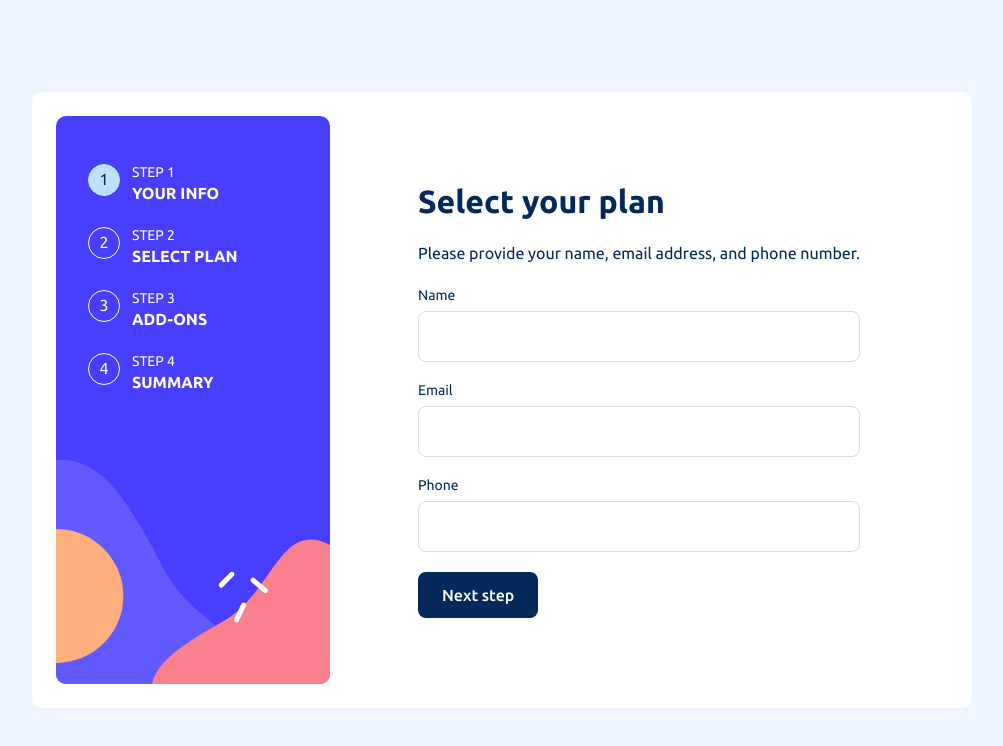
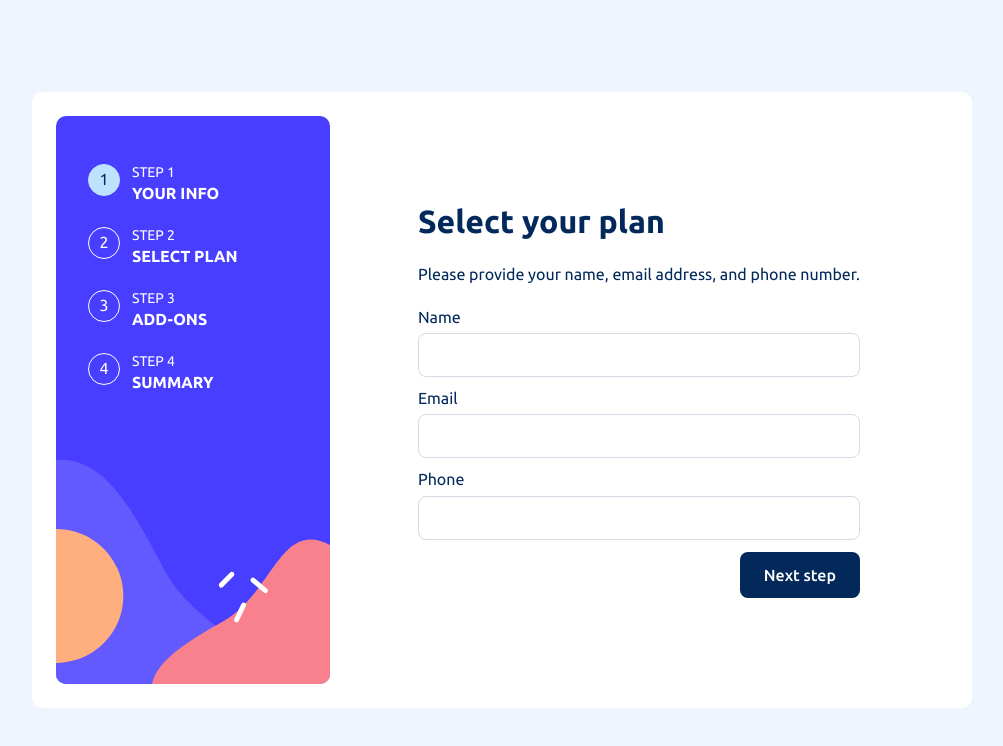
Before and after one commit to philligan/multi-step-form, a React (Create React App) app: page / in a window 1280 px wide. Shown: the top 746 px of the page, without its empty margins (138-1141 px from the left). Built offline with nearby package versions, Linux system fonts and the light colour scheme.

Commit message:
Added React Hooks Form package and hooked up the step one form fields

```diff
--- a/package.json
+++ b/package.json
@@ -8,6 +8,7 @@
     "@testing-library/user-event": "^13.5.0",
     "react": "^18.2.0",
     "react-dom": "^18.2.0",
+    "react-hook-form": "^7.51.0",
     "react-scripts": "5.0.1",
     "sass": "^1.71.1",
     "web-vitals": "^2.1.4"
--- a/src/components/App/App.jsx
+++ b/src/components/App/App.jsx
@@ -4,10 +4,7 @@ import '../../styles/_functions.scss';
 import '../../styles/_page.scss';
 import '../../styles/_units.scss';
 
-import Button from '../Button/Button';
-import FieldLabel  from '../FieldLabel/FieldLabel';
 import FormWrapper from '../FormWrapper/FormWrapper';
-import InputField from '../InputField/InputField';
 import PanelWrapper from '../PanelWrapper/PanelWrapper';
 import Stepper from '../Stepper/Stepper';
 import StepWrapper from '../StepWrapper/StepWrapper';
@@ -18,33 +15,16 @@ function App() {
       <PanelWrapper>
         <Stepper />
         <StepWrapper title='Select your plan' desc='Please provide your name, email address, and phone number.'>
-          <FormWrapper>
-            <div>
-              <FieldLabel>Name</FieldLabel>
-              <InputField />
-            </div>
-            <div>
-              <FieldLabel>Email</FieldLabel>
-              <InputField />
-            </div>
-            <div>
-              <FieldLabel>Phone</FieldLabel>
-              <InputField />
-            </div>
-            <div>
-              <Button type='submit'>Next step</Button>
-            </div>
-          </FormWrapper>
+          <FormWrapper />
         </StepWrapper>
+      {/* TODO: Hook up other steps */}
+      {/* <StepWrapper title='Select your plan' desc='You have the option of monthly or yearly billing.'>
+      </StepWrapper>
+      <StepWrapper title='Pick add-ons' desc='Add-ons help enhance your gaming experience.'>
+      </StepWrapper>
+      <StepWrapper title='Finishing up' desc='Double-check everything looks OK before confirming.'>
+      </StepWrapper> */}
       </PanelWrapper>
-
-      {/* TODO: Hook up other step panels */}
-      {/* <PanelWrapper title='Select your plan' desc='You have the option of monthly or yearly billing.'>
-      </PanelWrapper>
-      <PanelWrapper title='Pick add-ons' desc='Add-ons help enhance your gaming experience.'>
-      </PanelWrapper>
-      <PanelWrapper title='Finishing up' desc='Double-check everything looks OK before confirming.'>
-      </PanelWrapper> */}
     </>
   );
 }
--- a/src/components/FieldLabel/FieldLabel.jsx
+++ /dev/null
@@ -1,7 +0,0 @@
-import "./FieldLabel.scss";
-
-function FieldLabel({ children, id }) {
-  return <label className="field-label" for={id}>{children}</label>;
-}
-
-export default FieldLabel;
--- a/src/components/FieldLabel/FieldLabel.scss
+++ /dev/null
@@ -1,6 +0,0 @@
-.field-label {
-  display: block;
-  margin-bottom: 0.5rem;
-  font-size: 0.875rem;
-  line-height: 1.1429;
-}
--- a/src/components/FormWrapper/FormWrapper.jsx
+++ b/src/components/FormWrapper/FormWrapper.jsx
@@ -1,7 +1,69 @@
 import './FormWrapper.scss';
+import Button from '../Button/Button';
+import InputField from '../InputField/InputField';
+import { useForm } from "react-hook-form";
 
-function FormWrapper({ children }) {
-  return <form className="form-wrapper">{children}</form>;
+function FormWrapper() {
+  const { register, handleSubmit, formState: { errors }  } = useForm({
+    mode: "onBlur"
+  });
+  const onFormSubmit  = data => console.log(data);
+  const onErrors = errors => console.error(errors);
+
+  const registerOptions = {
+    name: {
+      required: "Name is required"
+    },
+    email: {
+      pattern: {
+        value: /^[\w-.]+@([\w-]+\.)+[\w-]{2,4}$/,
+        message: "Incorrect email format"
+      },
+      required: "Email is required"
+    },
+    tel: {
+      pattern: {
+        value: /^0([1-6][0-9]{8,10}|7[0-9]{9})$/,
+        message: "Incorrect phone number format"
+      },
+      required: "Phone number is required",
+    }
+  }
+
+  return (
+    <form className="form-wrapper" onSubmit={handleSubmit(onFormSubmit, onErrors)} noValidate>
+      <InputField
+        error={errors?.name?.message}
+        id="name"
+        label="Name"
+        name="name"
+        options={registerOptions.name}
+        type="text"
+        register={register} />
+
+      <InputField
+        error={errors?.email?.message}
+        id="email"
+        label="Email"
+        name="email"
+        options={registerOptions.email}
+        type="email"
+        register={register} />
+
+      <InputField
+        error={errors?.tel?.message}
+        id="tel"
+        label="Phone"
+        name="tel"
+        options={registerOptions.tel}
+        type="tel"
+        register={register} />
+
+      <div className="form-wrapper__actions">
+        <Button type="submit">Next step</Button>
+      </div>
+    </form>
+  )
 }
 
 export default FormWrapper;
--- a/src/components/FormWrapper/FormWrapper.scss
+++ b/src/components/FormWrapper/FormWrapper.scss
@@ -3,3 +3,12 @@
   flex-direction: column;
   gap: var(--spacing-md)
 }
+
+.form-wrapper__actions {
+  display: flex;
+  justify-content: space-between;
+
+  &:has(:only-child) {
+    justify-content: flex-end;
+  }
+}
--- a/src/components/InputField/InputField.jsx
+++ b/src/components/InputField/InputField.jsx
@@ -1,7 +1,33 @@
 import './InputField.scss';
 
-function InputField() {
-  return <input type="text"/>;
+function InputField({ error, id, label, name, options, register, type }) {
+  const errorId = `error-${id}`;
+  const ariaDescribedBy = error ? errorId : null;
+  const inputClassNames = error ? 'input-field__node input-field__node--error' : 'input-field__node'
+
+  function errorNode() {
+    return error && (<div className="input-field__error" id={errorId}>
+      <span className="visually-hidden">Error:</span> {error}
+    </div>)
+  }
+
+  function labelNode() {
+    return label && <label className="input-field__label" id={id}>{label}</label>
+  }
+
+  return (
+    <div className="input-field">
+      {labelNode()}
+      {errorNode()}
+      <input
+        {...register(name, options)}
+        aria-describedby={ariaDescribedBy}
+        className={inputClassNames}
+        id={id}
+        name={name}
+        type={type} />
+    </div>
+  );
 }
 
 export default InputField;
--- a/src/components/InputField/InputField.scss
+++ b/src/components/InputField/InputField.scss
@@ -1,12 +1,33 @@
-input {
+@import '../../styles/functions';
+
+.input-field {
+  display: flex;
+  flex-direction: column;
+  gap: var(--spacing-sm);
+}
+
+.input-field__label {
+
+}
+
+.input-field__error {
+  color: var(--color-error);
+  font-weight: var(--font-weight-semi);
+}
+
+.input-field__node {
+  --border-color: var(--color-bg-border);
+
   display: block;
-  margin-bottom: 8px;
-  padding: 12px 16px;
+  padding: var(--spacing-md);
   width: 100%;
-  border: 1px solid var(--color-bg-border, grey);
+  border: 1px solid var(--border-color, grey);
   border-radius: 8px;
-  color: var(--color-primary, red);
-  font-size: 16px;
+  color: var(--color-primary);
+  font-size: px-to-rem(16);
   font-weight: var(--font-weight-medium, 400);
-  line-height: 25px;
+
+  &--error {
+   --border-color: var(--color-error);
+  }
 }
--- a/src/components/StepWrapper/StepWrapper.scss
+++ b/src/components/StepWrapper/StepWrapper.scss
@@ -13,7 +13,8 @@
   border-radius: 10px;
 
   @media (width > $mq-lg) {
-    margin-top: var(--spacing-lg);
+    margin: 0;
+    padding: 0;
   }
 }
 
--- a/src/styles/_page.scss
+++ b/src/styles/_page.scss
@@ -34,3 +34,13 @@ main {
     place-items: center;
   }
 }
+
+.visually-hidden {
+  position: absolute;
+  height: 1px;
+  width: 1px;
+  overflow: hidden;
+  clip: rect(0 0 0 0);
+  clip-path: inset(50%);
+  white-space: nowrap;
+}
```
Also changed, not shown: 1 other file (tests, documents, lock files or other folders).
